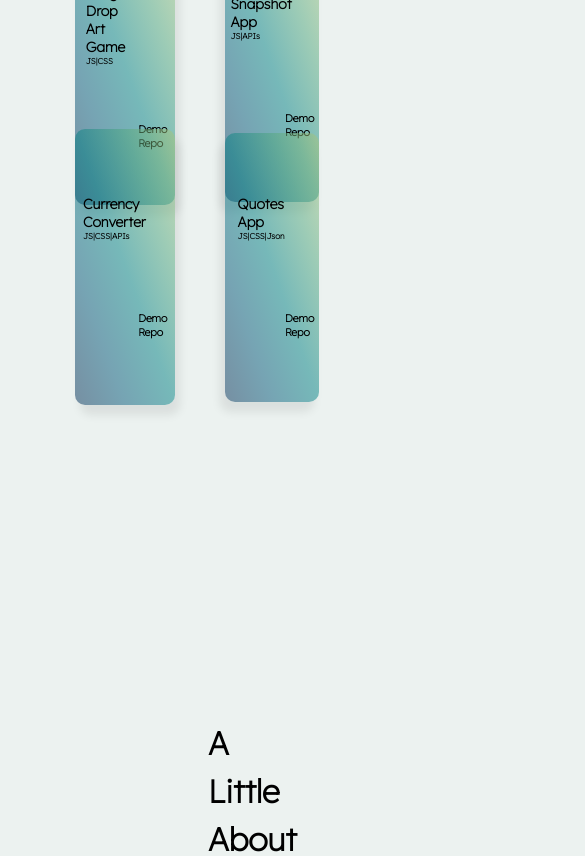
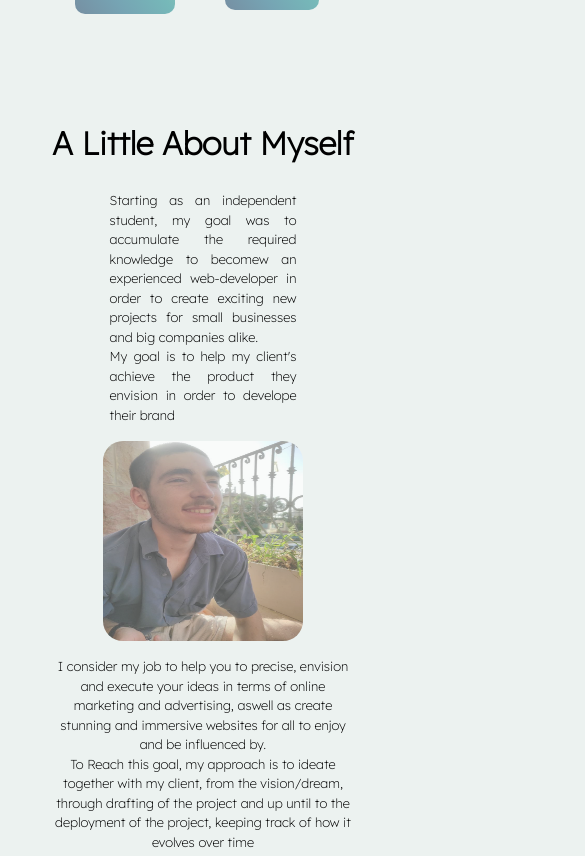
Before and after one commit to zifftalmon/zivPortfolio.github.io, a React (Create React App) app in the folder ziv-portfolio/: page / in a window 390 px wide. Shown: the part 1140-1996 px from the top of the page, 585 px wide, since content can reach past the window. Built offline with nearby package versions, Linux system fonts and the light colour scheme; a web font is replaced by a local one.

Commit message:
about component media query first draft complete

```diff
--- a/ziv-portfolio/src/styles/About.css
+++ b/ziv-portfolio/src/styles/About.css
@@ -1,13 +1,4 @@
-@keyframes fadeIn {
-    0% {
-        opacity: 0;
-    }
-    100% {
-        opacity: 1;
-    }
-}
 .about {
-    animation: fadeIn 0.5s;
     display: flex;
     flex-direction: column;
     justify-content: space-between;
@@ -63,7 +54,7 @@
     margin-bottom: 7em;
 }
 .imgDivPara h3 {
-    margin-left: 1em 0 3em 0 ;
+    margin: 1em 0 3em 0 ;
     border-bottom: 1px solid rgba(0, 0, 0, 0.321);
 }
 .imgDivPara ul {
@@ -87,3 +78,63 @@
     width: 40px;
     height: 40px;
 }
+
+@media screen and (min-width: 320px) and (max-width: 667px) {
+    .about {
+        margin-top: -10em;
+        margin-left: 1em;
+        padding: 0;
+        align-items: center;
+    }
+    .about img {
+        margin: 1em 0;
+        padding: 0;
+        width: 200px;
+        height: 200px;
+    }
+    .aboutPara {
+        text-align: center;
+        width: 100%;
+        align-items: center;
+    }
+    .aboutPara h1 {
+        margin: 0;
+        text-align: center;
+        align-self: center;
+    }
+    .aboutPara p {
+        align-self: center;
+        font-size: 13px;
+        width: 50%;
+    }
+    .imgDiv {
+        flex-direction: column;
+    }
+    .imgDiv p {
+        font-size: 13px;
+        margin-right: 5em;
+    }
+    .imgDivPara {
+        justify-content: center;
+        text-align: center;
+        align-self: center;
+    }
+    .imgDivPara p {
+        align-self: center;
+        text-align: center;
+    }
+    .imgDivPara h3 {
+        margin: 0;
+        text-align: center;
+    }
+    .imgDivPara ul {
+        margin-right:3.6em;
+    }
+    .imgDivPara ul > li {
+        font-size: 12px;
+    }
+    .imgDivPara ul > li > img {
+        width: 20px;
+        height: 20px;
+    }
+}
--- a/ziv-portfolio/src/styles/Home.css
+++ b/ziv-portfolio/src/styles/Home.css
@@ -44,16 +44,15 @@
     .homeIntro {
         justify-content: center;
         align-items: center;
-        padding-top: 12em;
+        padding-top: 14em;
         margin-left: -5em;
         width: 70vw;
         height: 30vh;
         line-height: 1.3;
     }
     .homeIntro h1 {
-        margin-left: 0.7em;
         text-align: center;
-        font-size: 35px
+        font-size: 50px
     }
     .homeIntro p {
         width: 100%;
--- a/ziv-portfolio/src/styles/Nav.css
+++ b/ziv-portfolio/src/styles/Nav.css
@@ -9,6 +9,7 @@
     background-color: #89ABDE;
     font-weight: 300;
     border-right: 1px solid rgba(0, 0, 0, 0.192);
+    z-index: 9999;
 }
 .nav ul {
     list-style: none;
--- a/ziv-portfolio/src/styles/Project.css
+++ b/ziv-portfolio/src/styles/Project.css
@@ -94,30 +94,39 @@
     .projectPara h1 {
         text-align: center;
     }
+    .projectPara p {
+        font-size: 12px;
+    }
     .projectGrid {
         grid-template-columns: repeat(2, 150px);
-        grid-template-rows: repeat(2, 200px);
+        grid-template-rows: repeat(2, 120px);
         margin-left: 3.7em;
     }
     .project0,.project2 {
         margin-bottom: 0;
         border-radius: 10px;
         padding: 0.1;
+        box-shadow: none;
+        width: 20vw;
+        height: 15vh;
     }
     .project1, .project3 {
         border-radius: 10px;
         padding: 0.1;
+        box-shadow: none;
+        width: 20vw;
+        height: 15vh;
     }
     .project0Header, .project1Header, .project2Header, .project3Header {
-        margin-bottom: 4em;
+        margin-bottom: -6em;
         font-size: 7px;
     }
     .project1Header, .project2Header, .project3Header {
-        margin-bottom: 6em;
+        margin-bottom: -2em;
         margin-left: 1em;
     }
     .project0Link , .project1Link , .project2Link , .project3Link  {
         font-size: 7px;
-        margin: 4em 0 0 8em;
+        margin: 4em 0 1em 8em;
     }
 }
```
